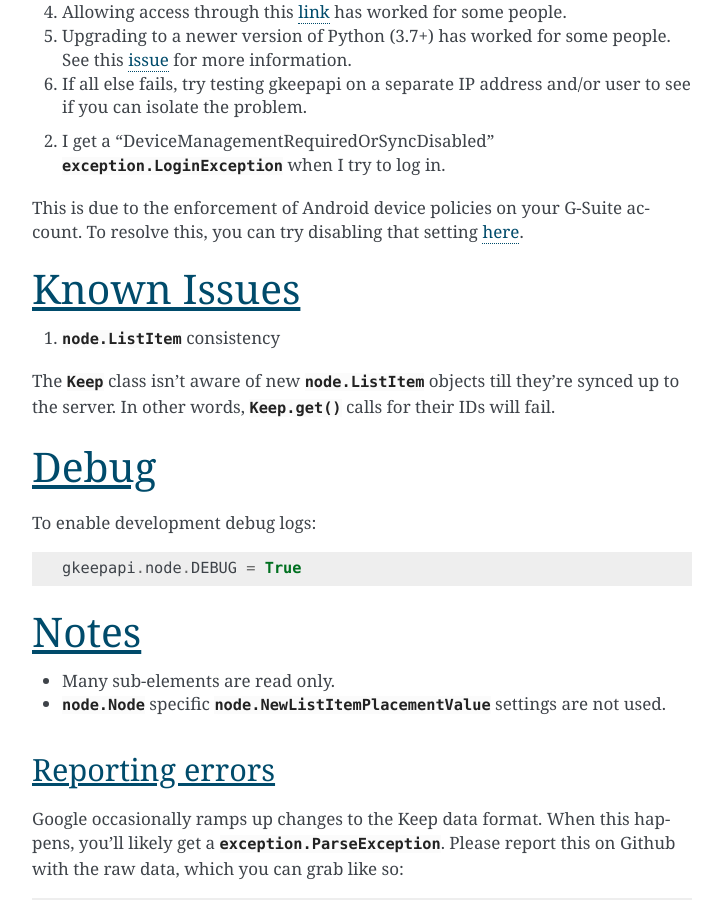
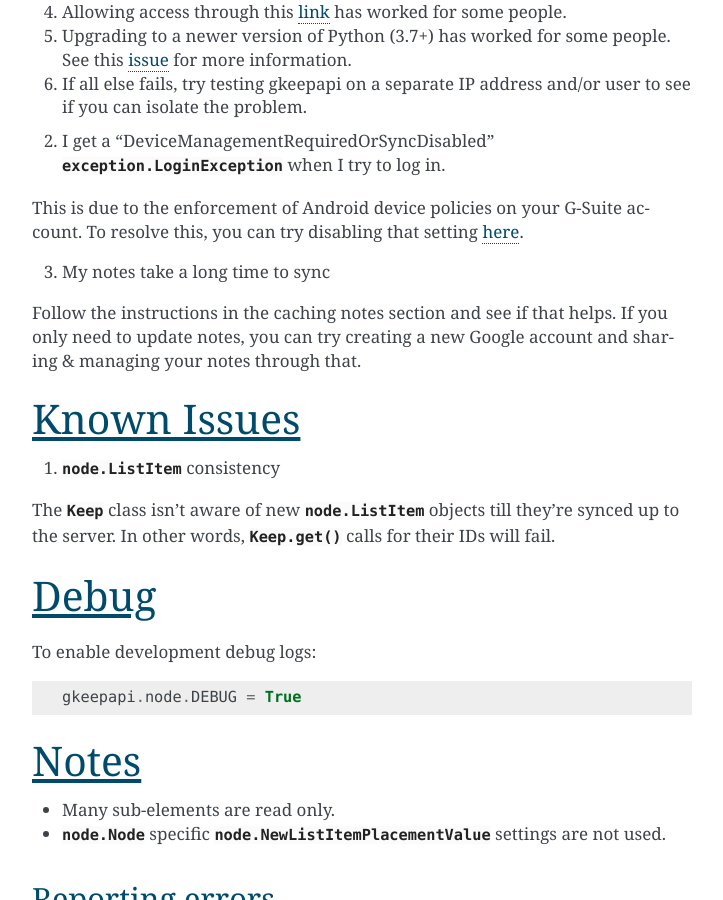
Before and after one commit to kiwiz/gkeepapi, a Sphinx documentation site: the page built from docs/index.rst, in a window 1280 px wide and 900 px high, scrolled down 11589 px. Shown: the whole window, without its empty margins (388-1111 px from the left). Built offline with Sphinx 7.4.7, drawn with Linux system fonts in a browser that asks for light colours.

Commit message:
Update index.rst

```diff
--- a/docs/index.rst
+++ b/docs/index.rst
@@ -437,6 +437,10 @@ This usually occurs when Google thinks the login request looks suspicious. Here
 
 This is due to the enforcement of Android device policies on your G-Suite account. To resolve this, you can try disabling that setting `here <https://admin.google.com/AdminHome?hl=no#MobileSettings:section=advanced&flyout=security>`_.
 
+3. My notes take a long time to sync
+
+Follow the instructions in the caching notes section and see if that helps. If you only need to update notes, you can try creating a new Google account and sharing & managing your notes through that.
+
 Known Issues
 ============
 
```
